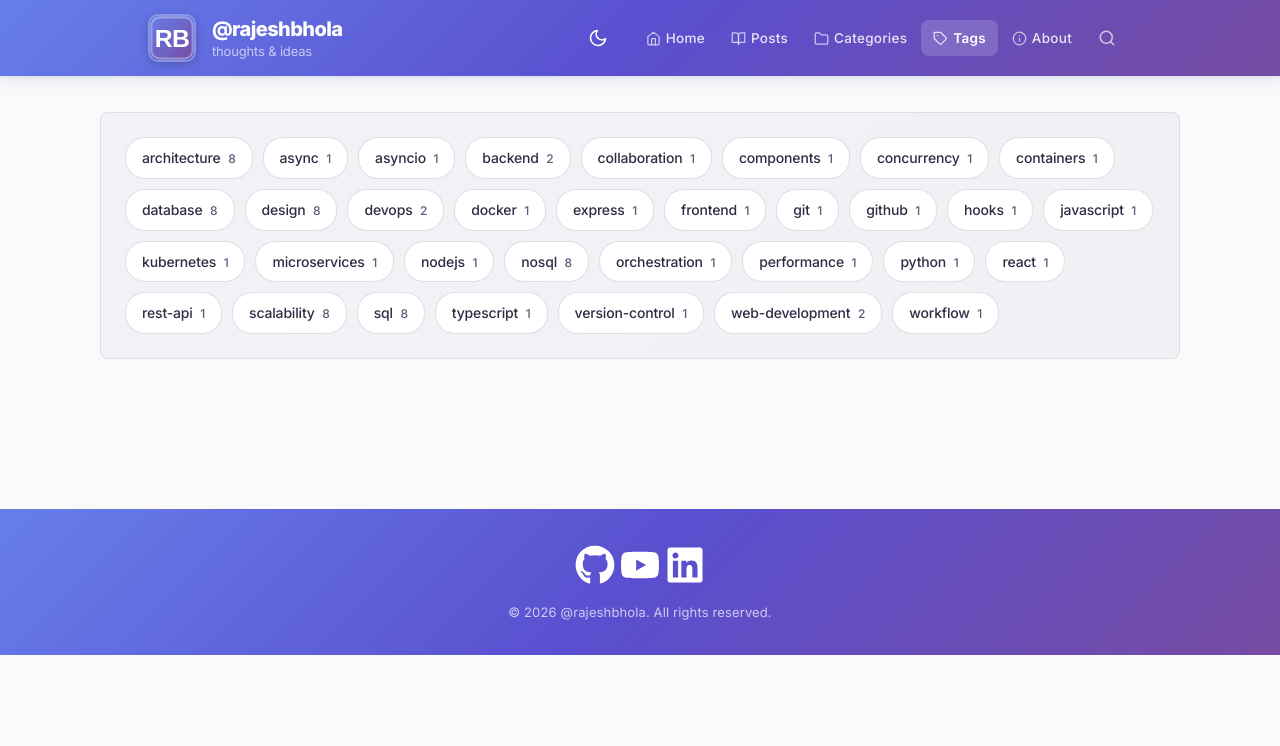
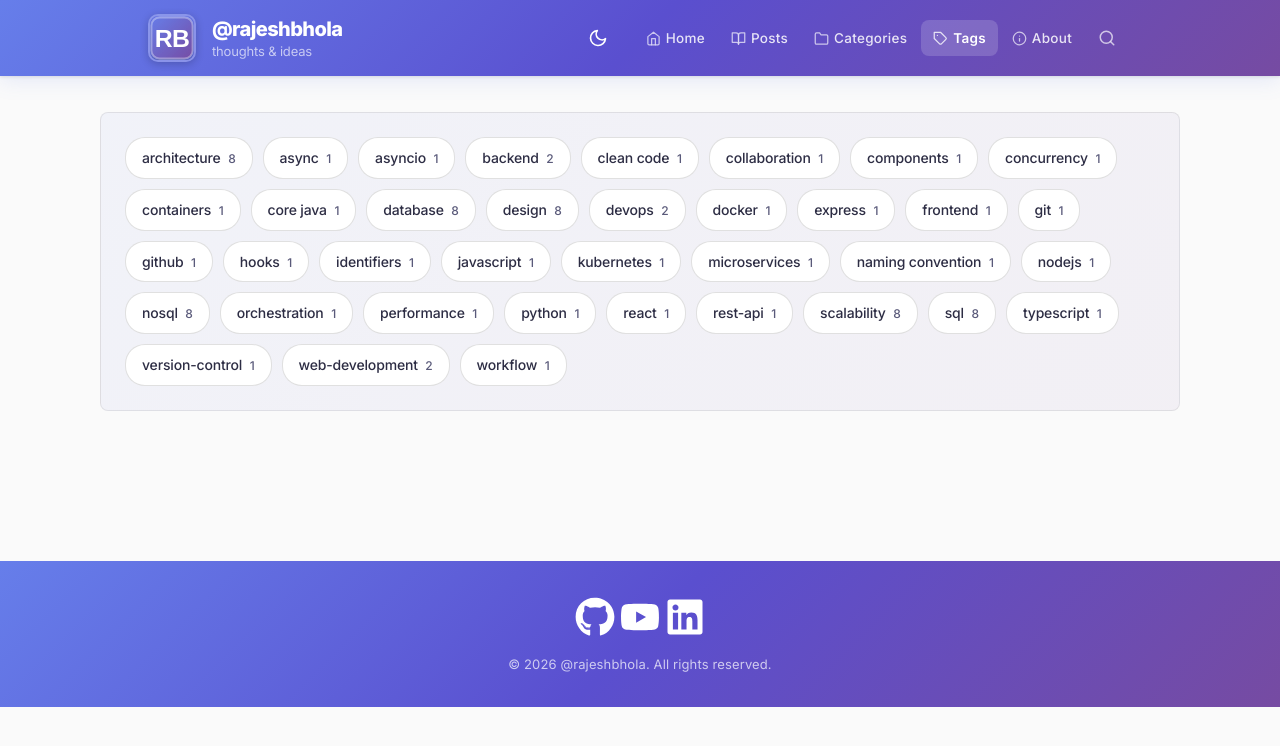
Before and after one commit to rajeshbhola/rootcode, a Jekyll site: the page built from _pages/tags.html, in a window 1280 px wide. Shown: the top 746 px of the page. Built offline with Jekyll 4.4.1, drawn with Linux system fonts in a browser that asks for light colours.

Commit message:
Update 2026-04-14-identifiers-in-java.md

```diff
--- a/_posts/2026-04-14-identifiers-in-java.md
+++ b/_posts/2026-04-14-identifiers-in-java.md
@@ -1,3 +1,11 @@
+---
+layout: post
+title: Java Identifiers
+categories: [Backend, Java]
+tags: [core java, identifiers, naming convention, clean code]
+excerpt: Learn about java identifiers and its rules.
+---
+
 ## Java Identifiers
 
 Any name used in a Java program is called an **identifier** — whether it's a class name, method name, variable name, or label name.
```
